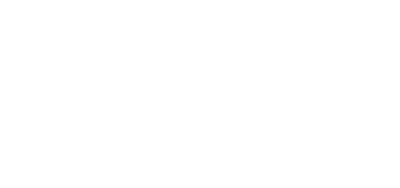
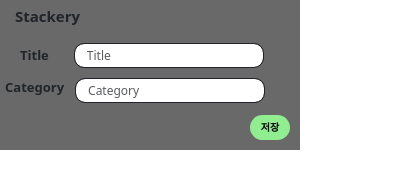
Before and after one commit to silvertae/stackery, a browser extension: page stackery-extension/popup.html in a window 400 px wide. Drawn offline with Linux system fonts and the light colour scheme.

Commit message:
feat:현재 웹페이지에서 url, h1태그 가져오는 기능추가
-popup.html 파일추가, 저장화면 마크업
-popup.css 파일추가, css작성
-manifest.json tabs, activeTab, scripting, storage 권한추가
-popup.js 현재 웹 페이지의 url 가져오는 기능추가, h1태그 가져오는 기능추가
팝업 화면 title에 h1태그 넣어주는 기능 추가

```diff
--- a/stackery-extension/popup.html
+++ b/stackery-extension/popup.html
@@ -1,14 +1,46 @@
 <!DOCTYPE html>
+<html lang="ko">
+  <meta charset="UTF-8" />
+  <meta http-equiv="X-UA-Compatible" content="IE=edge" />
+  <meta name="viewport" content="width=device-width, initial-scale=1.0" />
   <head>
     <title>Stackery extension</title>
-  <link href="src/bootstrap.min.css" rel="stylesheet"/>
+    <link href="src/bootstrap.min.css" rel="stylesheet" />
+    <link rel="stylesheet" href="save.css" />
   </head>
   <body>
     <div id="root">
-    <div id="form"></div>
+      <div id="form">
+        <div class="form__save__header">
+          <div class="save__header__logo">Stackery</div>
+        </div>
+        <div class="form__main">
+          <div class="save__title">
+            <span class="title__label">Title</span>
+            <input
+              type="text"
+              class="title__input form-control"
+              id="title__input"
+              placeholder="Title"
+            />
+          </div>
+          <div class="save__category">
+            <span class="category__label">Category</span>
+            <input
+              type="text"
+              class="category__input form-control"
+              id="category__input"
+              placeholder="Category"
+            />
+          </div>
+          <div class="main__btn">
+            <button type="button" class="save__btn" id="save__btn">저장</button>
+          </div>
+        </div>
+      </div>
       <div id="main"></div>
     </div>
+  </body>
   <script src="src/bootstrap.min.js"></script>
   <script src="popup.js" type="module"></script>
-</body>
 </html>
--- a/stackery-extension/popup.js
+++ b/stackery-extension/popup.js
@@ -1,14 +1,53 @@
-(() => {
-  const forms = document.querySelectorAll('.needs-validation')
+async function getTabUrl() {
+  const [tab] = await chrome.tabs.query({ active: true, currentWindow: true });
+  const { url } = tab;
+  return url;
+}
 
-  Array.from(forms).forEach(form => {
-    form.addEventListener('submit', event => {
-      if (!form.checkValidity()) {
-        event.preventDefault()
-        event.stopPropagation()
+async function getH1() {
+  const [tab] = await chrome.tabs.query({ active: true, currentWindow: true });
+  if (!tab) {
+    return null;
+  }
+  const tabId = tab.id;
+  const result = await chrome.scripting.executeScript({
+    target: { tabId },
+    function: () => {
+      const h1Tag = document.querySelector('h1');
+      if (!h1Tag) {
+        return null;
       }
+      const h1Text = h1Tag.textContent;
+      return h1Text;
+    }
+  });
+  return result[0].result;
+}
 
-      form.classList.add('was-validated')
-    }, false)
-  })
-})()
+async function writeTitle() {
+  const h1Tags = await getH1();
+  const url = await getTabUrl();
+  const titleInput = document.querySelector('#title__input');
+  if (h1Tags === null) {
+    titleInput.value = url;
+  } else {
+    titleInput.value = h1Tags.replace(/\s+/g, ' ').trim();
+  }
+}
+
+async function saveData() {
+  const saveBtn = document.querySelector('.save__btn');
+  saveBtn.addEventListener('click', (e) => {
+    const categoryInput = document.querySelector('.category__input');
+    const categoryText = categoryInput.value;
+    const key1 = '1';
+    chrome.storage.local.set({ key1: categoryText }).then(() => {});
+  });
+}
+
+async function init() {
+  writeTitle();
+  saveData();
+}
+
+document.addEventListener('DOMContentLoaded', init);
--- /dev/null
+++ b/stackery-extension/save.css
@@ -0,0 +1,66 @@
+#form {
+  width: 300px;
+  height: 150px;
+  background-color: dimgray;
+  position: relative;
+}
+.save__header__logo {
+  padding: 5px 0px 0px 15px;
+  font-weight: bold;
+  font-size: 15px;
+}
+.save__title {
+  font-weight: 700;
+  font-size: 13px;
+  width: 220px;
+  height: 30px;
+  display: flex;
+  margin-top: 15px;
+}
+.title__label {
+  height: 20px;
+  margin-right: 25px;
+  padding: 3px 0px 0px 20px;
+}
+.title__input {
+  font-size: 12px;
+  width: 190px;
+  height: 25px;
+  padding: none;
+  border: solid 1px;
+  border-radius: 10px;
+}
+.save__category {
+  font-weight: 700;
+  font-size: 13px;
+  width: 220px;
+  height: 30px;
+  display: flex;
+  margin-top: 5px;
+  margin-left: 5px;
+}
+.category__label {
+  height: 20px;
+  margin-right: 11px;
+}
+.category__input {
+  font-size: 12px;
+  width: 190px;
+  height: 25px;
+  padding: none;
+  border: solid 1px;
+  border-radius: 10px;
+}
+.save__btn {
+  font-size: 10px;
+  width: 40px;
+  height: 25px;
+  font-weight: 700;
+  background-color: lightgreen;
+  position: absolute;
+  right: 10px;
+  bottom: 10px;
+  padding: none;
+  border-radius: 15px;
+  border: none;
+}
```
Also changed, not shown: stackery-extension/manifest.json. Lines whose indentation alone changed are shown as unchanged.
